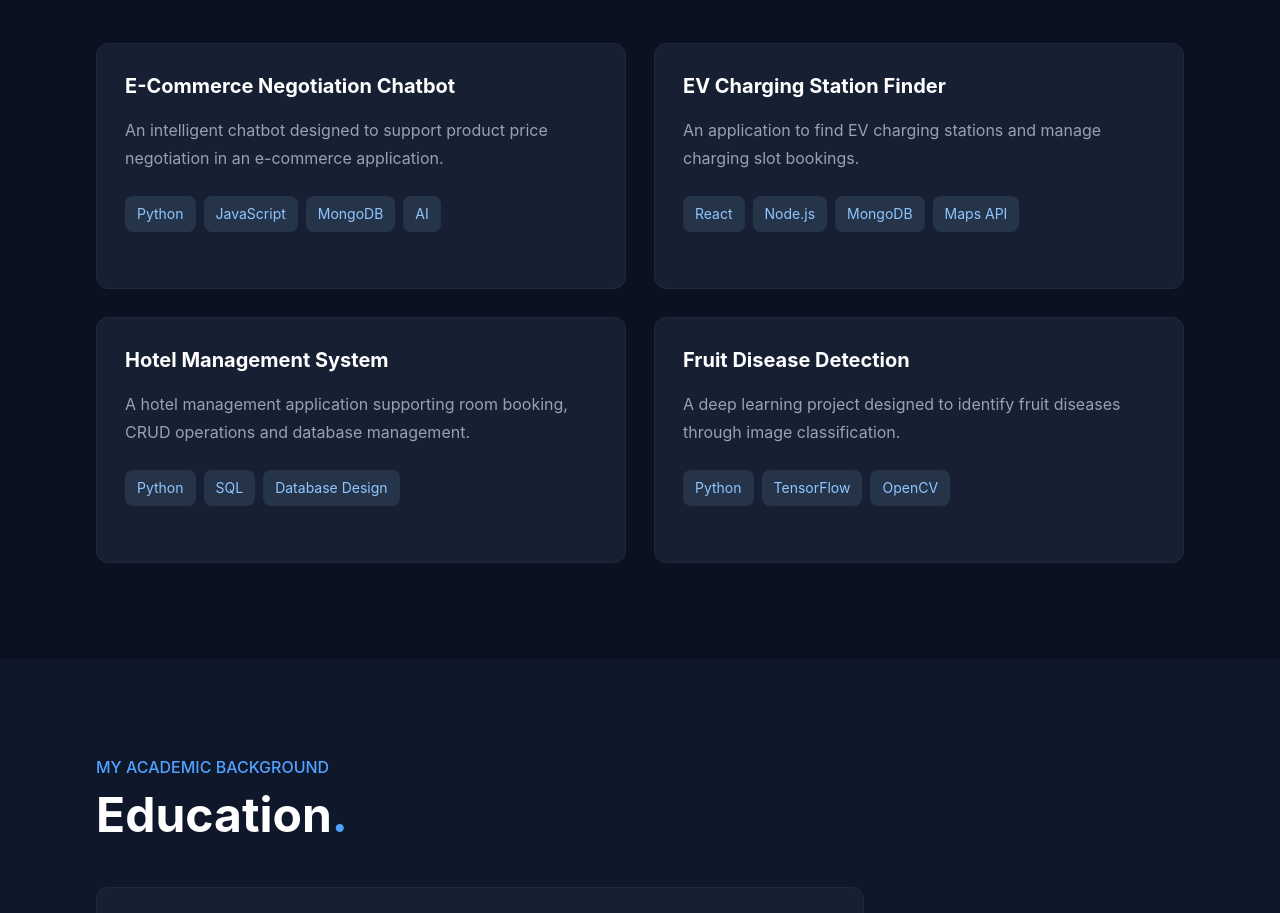
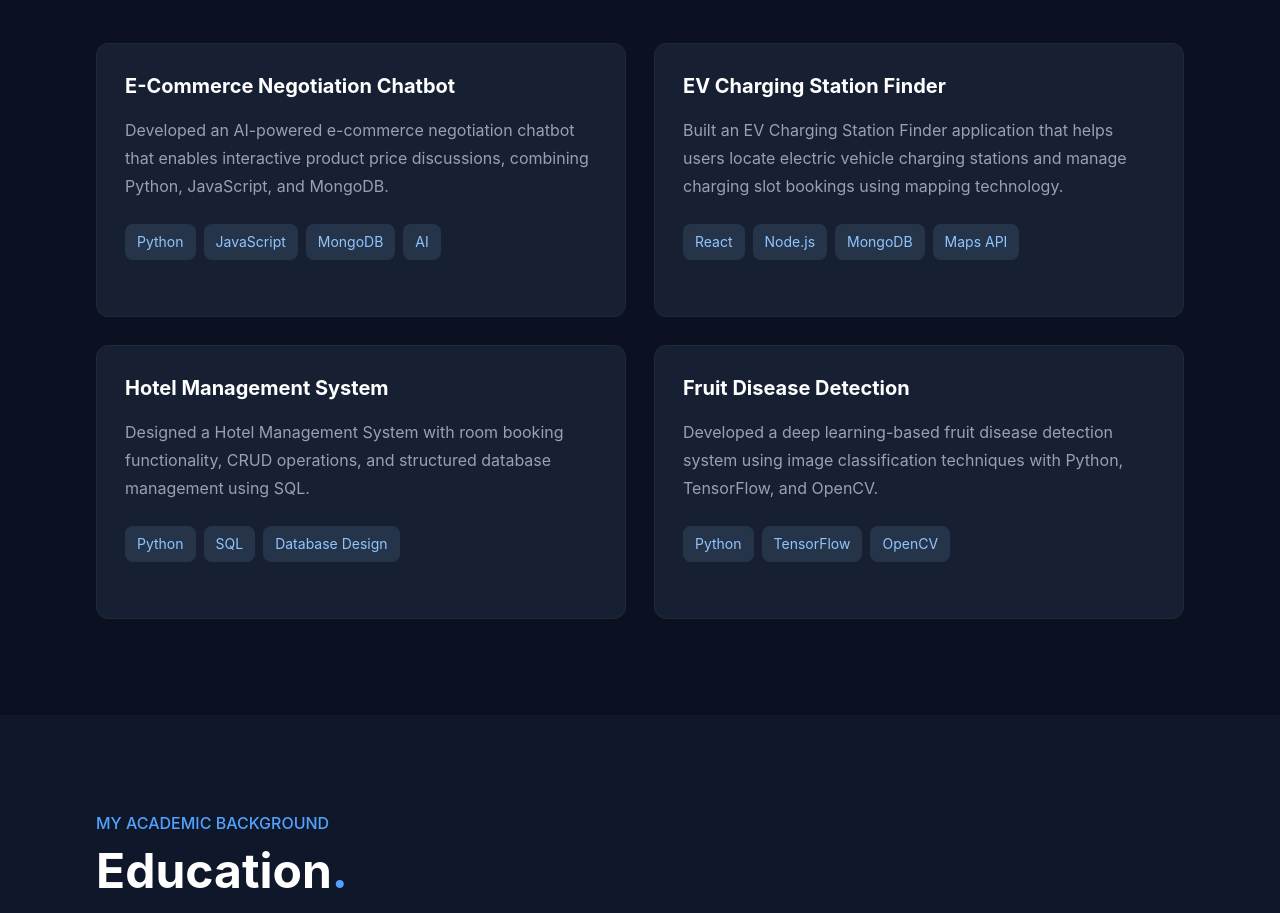
Before and after one commit to ashwin1730/ashwin-portfolio, a React (Vite) app: page / in a window 1280 px wide. Shown: the part 2972-3885 px from the top of the page. Built offline with nearby package versions, Linux system fonts and the light colour scheme.

Commit message:
Improve project descriptions for SEO

```diff
--- a/src/components/Projects.jsx
+++ b/src/components/Projects.jsx
@@ -1,11 +1,12 @@
 
 import { motion } from "motion/react";
 import { ExternalLink } from "lucide-react";
+
 const projects = [
   {
     title: "E-Commerce Negotiation Chatbot",
     description:
-      "An intelligent chatbot designed to support product price negotiation in an e-commerce application.",
+      "Developed an AI-powered e-commerce negotiation chatbot that enables interactive product price discussions, combining Python, JavaScript, and MongoDB.",
     technologies: ["Python", "JavaScript", "MongoDB", "AI"],
     github: "",
     demo: "",
@@ -13,7 +14,7 @@ const projects = [
   {
     title: "EV Charging Station Finder",
     description:
-      "An application to find EV charging stations and manage charging slot bookings.",
+      "Built an EV Charging Station Finder application that helps users locate electric vehicle charging stations and manage charging slot bookings using mapping technology.",
     technologies: ["React", "Node.js", "MongoDB", "Maps API"],
     github: "",
     demo: "",
@@ -21,7 +22,7 @@ const projects = [
   {
     title: "Hotel Management System",
     description:
-      "A hotel management application supporting room booking, CRUD operations and database management.",
+      "Designed a Hotel Management System with room booking functionality, CRUD operations, and structured database management using SQL.",
     technologies: ["Python", "SQL", "Database Design"],
     github: "",
     demo: "",
@@ -29,7 +30,7 @@ const projects = [
   {
     title: "Fruit Disease Detection",
     description:
-      "A deep learning project designed to identify fruit diseases through image classification.",
+      "Developed a deep learning-based fruit disease detection system using image classification techniques with Python, TensorFlow, and OpenCV.",
     technologies: ["Python", "TensorFlow", "OpenCV"],
     github: "",
     demo: "",
@@ -43,7 +44,6 @@ function Projects() {
       className="py-24 px-8 md:px-24 bg-[#0b1120]"
     >
       <div className="max-w-6xl mx-auto">
-
         <p className="text-blue-400 font-medium mb-3">
           MY RECENT WORK
         </p>
@@ -53,7 +53,6 @@ function Projects() {
         </h2>
 
         <div className="grid md:grid-cols-2 gap-7">
-
           {projects.map((project, index) => (
             <motion.div
               key={project.title}
@@ -63,7 +62,6 @@ function Projects() {
               transition={{ duration: 0.5, delay: index * 0.1 }}
               className="bg-[#172033] border border-gray-800 rounded-xl p-7 hover:border-blue-500 transition"
             >
-
               <h3 className="text-xl font-bold mb-4">
                 {project.title}
               </h3>
@@ -108,10 +106,8 @@ function Projects() {
                   </a>
                 )}
               </div>
-
             </motion.div>
           ))}
-
         </div>
       </div>
     </section>
```
Lines whose indentation alone changed are shown as unchanged.
